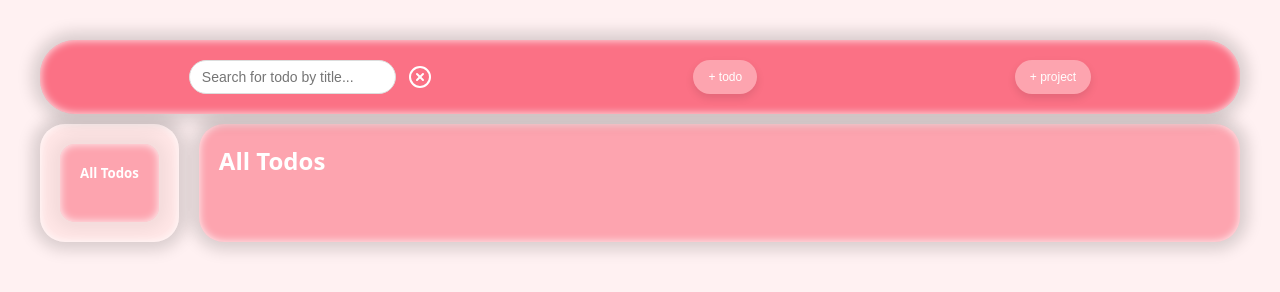
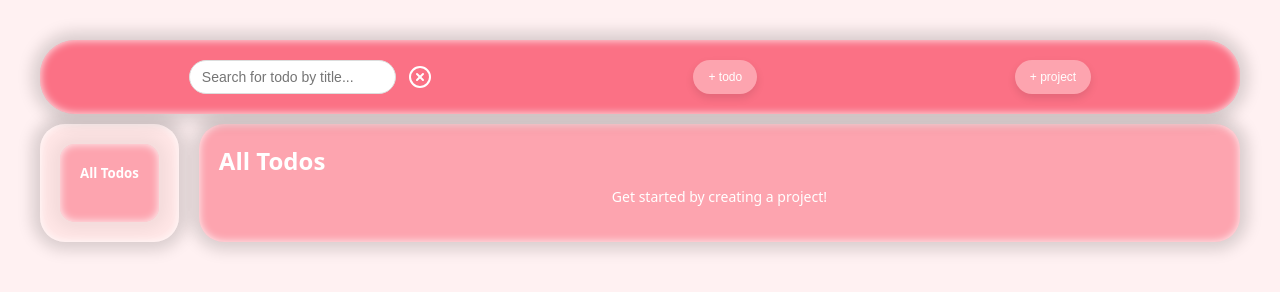
Before and after one commit to marin0suke/todo-list, a website built with webpack: page src/template.html in a window 1280 px wide. Built offline with nearby package versions, Linux system fonts and the light colour scheme.

Commit message:
Adding empty list message.

```diff
--- a/src/domRenderer.js
+++ b/src/domRenderer.js
@@ -58,9 +58,13 @@ function renderDefaultProject() {
 
     let todos = isAllTodos ? AppController.getAllTodos() : defaultProject.getTodos(); // conditionally grab todos depending on whether All or another project.
 
-    todos = todos.sort((a, b) => a.completed - b.completed); // sorts in array. completed at bottom.
-
-    todos.forEach(todo => { // everything created here will be attached to each todo item.
+    if (todos.length === 0 && isAllTodos) {
+        const emptyMessage = document.createElement("p");
+        emptyMessage.textContent = "Get started by creating a project!";
+        emptyMessage.classList.add("empty-message");
+        container.appendChild(emptyMessage);
+    } else {
+        todos.sort((a, b) => a.completed - b.completed).forEach(todo => { // everything created here will be attached to each todo item.
         const todoItem = document.createElement("li");
         todoItem.classList.add("todo-item");
 
@@ -157,7 +161,8 @@ function renderDefaultProject() {
 
         todoList.appendChild(todoItem);
 
-    });
+        });
+    }
 
     container.appendChild(todoList);
 
--- a/src/styles.css
+++ b/src/styles.css
@@ -307,3 +307,8 @@ body {
     background-color: yellow; /* or your choice of highlight color */
     font-weight: bold;
 }
+
+.empty-message {
+    text-align: center;
+    font-size: 14px;
+}
```
